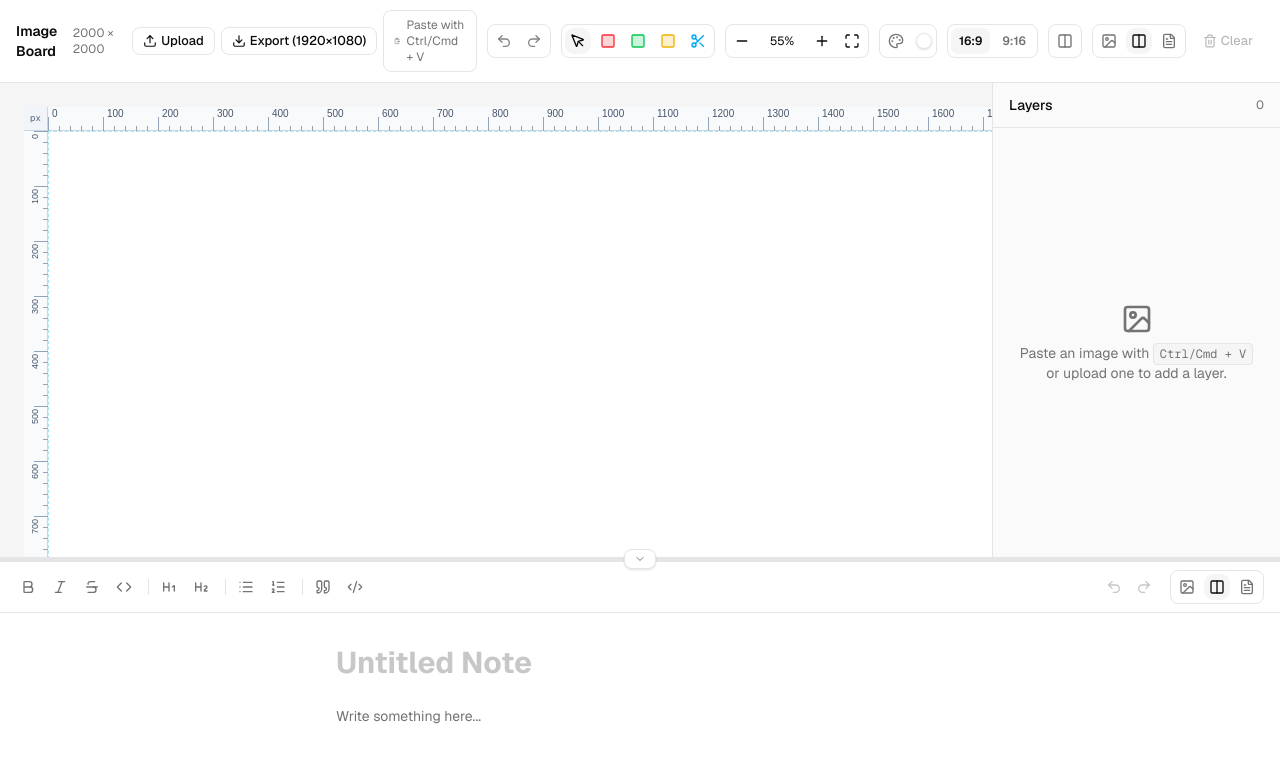
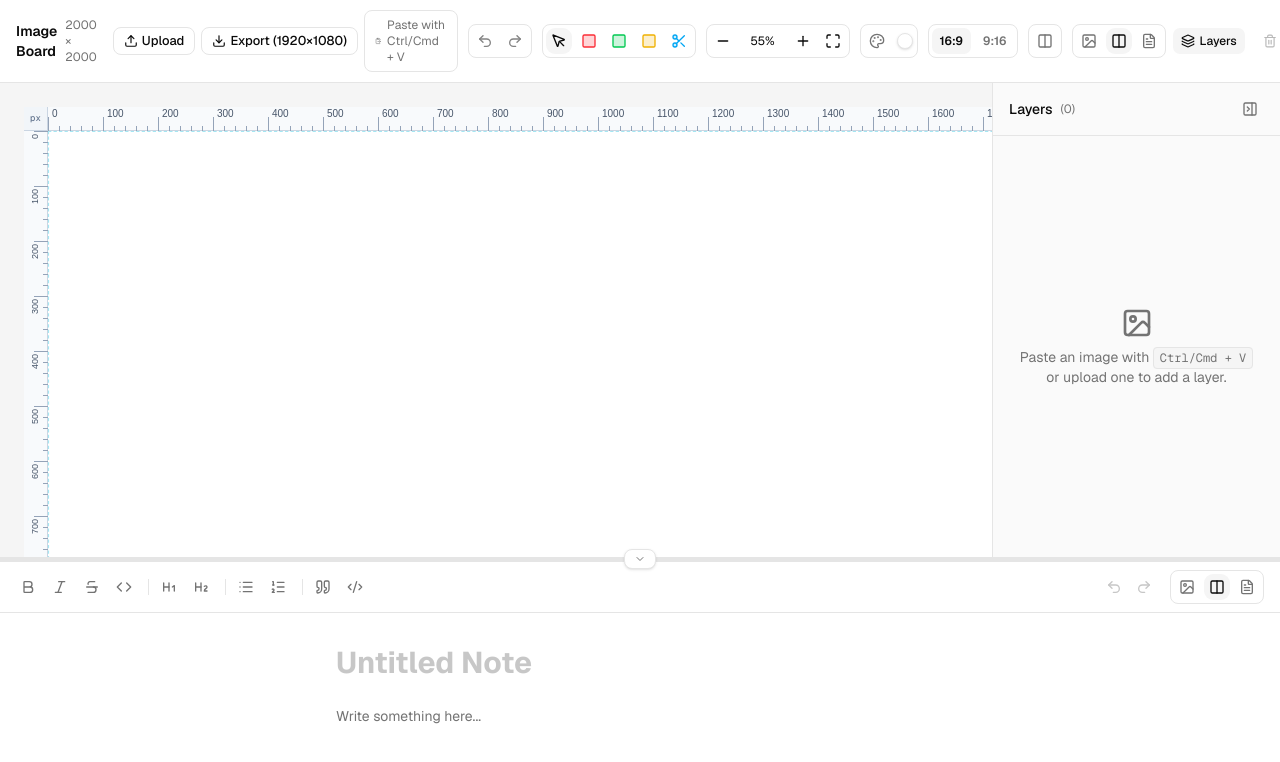
Before and after one commit to daffi99/canvasoo, a Next.js app: page / in a window 1280 px wide. Shown: the top 762 px of the page. Built offline with nearby package versions, Linux system fonts and the light colour scheme.

Commit message:
feat: add collapsible Layers panel, isolate divider arrow pointer events, and keep expand button visible when collapsed

```diff
--- a/components/canvas-editor.tsx
+++ b/components/canvas-editor.tsx
@@ -2,7 +2,7 @@
 
 import type React from "react"
 import { useCallback, useEffect, useRef, useState } from "react"
-import { ClipboardPaste, Maximize, Minus, Plus, Trash2, Upload, Undo2, Redo2, MousePointer, Square, Scissors, Columns2, Rows2, Download, Palette, ImageIcon, FileText } from "lucide-react"
+import { ClipboardPaste, Maximize, Minus, Plus, Trash2, Upload, Undo2, Redo2, MousePointer, Square, Scissors, Columns2, Rows2, Download, Palette, ImageIcon, FileText, Layers } from "lucide-react"
 import { CANVAS_SIZE, type Layer, createId } from "@/lib/editor-types"
 import { CanvasLayer } from "@/components/canvas-layer"
 import { CanvasRuler } from "@/components/canvas-ruler"
@@ -87,6 +87,7 @@ export function CanvasEditor({
   ])
   const [draggingGuidelineId, setDraggingGuidelineId] = useState<string | null>(null)
   const [bgColor, setBgColor] = useState("#ffffff")
+  const [isLayersCollapsed, setIsLayersCollapsed] = useState(false)
 
   const handleToggleAspectRatio = useCallback((ratio: "16:9" | "9:16") => {
     setAspectRatio(ratio)
@@ -957,6 +958,17 @@ export function CanvasEditor({
           <Button
             variant="ghost"
             size="sm"
+            className={cn("h-7 gap-1 px-2 text-xs", isLayersCollapsed ? "text-muted-foreground" : "bg-accent text-foreground")}
+            onClick={() => setIsLayersCollapsed(!isLayersCollapsed)}
+            title={isLayersCollapsed ? "Show Layers Section" : "Hide Layers Section"}
+          >
+            <Layers className="h-4 w-4" />
+            <span className="hidden sm:inline">Layers</span>
+          </Button>
+
+          <Button
+            variant="ghost"
+            size="sm"
             onClick={() => {
               setHistory((prev) => ({
                 past: [...prev.past, prev.present],
@@ -1103,6 +1115,7 @@ export function CanvasEditor({
         </main>
 
         {/* Layers sidebar */}
+        {!isLayersCollapsed && (
           <aside className="w-72 shrink-0 border-l border-border bg-sidebar">
             <LayersPanel
               layers={layers}
@@ -1112,8 +1125,10 @@ export function CanvasEditor({
               onToggleVisible={toggleVisible}
               onDelete={deleteLayer}
               onMove={moveLayer}
+              onToggleCollapse={() => setIsLayersCollapsed(true)}
             />
           </aside>
+        )}
       </div>
 
       <input
--- a/components/layers-panel.tsx
+++ b/components/layers-panel.tsx
@@ -1,6 +1,6 @@
 "use client"
 
-import { ArrowDown, ArrowUp, Eye, EyeOff, ImageIcon, Trash2 } from "lucide-react"
+import { ArrowDown, ArrowUp, Eye, EyeOff, ImageIcon, Trash2, PanelRightClose } from "lucide-react"
 import type { Layer } from "@/lib/editor-types"
 import { Button } from "@/components/ui/button"
 import { cn } from "@/lib/utils"
@@ -13,6 +13,7 @@ interface LayersPanelProps {
   onToggleVisible: (id: string) => void
   onDelete: (id: string) => void
   onMove: (id: string, dir: "up" | "down") => void
+  onToggleCollapse?: () => void
 }
 
 export function LayersPanel({
@@ -23,6 +24,7 @@ export function LayersPanel({
   onToggleVisible,
   onDelete,
   onMove,
+  onToggleCollapse,
 }: LayersPanelProps) {
   // Top-most layer (last in array) should appear first in the list.
   const ordered = [...layers].reverse()
@@ -30,8 +32,22 @@ export function LayersPanel({
   return (
     <div className="flex h-full flex-col">
       <div className="flex items-center justify-between border-b border-border px-4 py-3">
-        <h2 className="text-sm font-medium text-foreground">Layers</h2>
-        <span className="text-xs text-muted-foreground">{layers.length}</span>
+        <div className="flex items-center gap-2">
+          <h2 className="text-sm font-medium text-foreground">Layers</h2>
+          <span className="text-xs text-muted-foreground">({layers.length})</span>
+        </div>
+        {onToggleCollapse && (
+          <Button
+            variant="ghost"
+            size="icon"
+            className="h-7 w-7 text-muted-foreground hover:text-foreground"
+            onClick={onToggleCollapse}
+            title="Hide Layers Section"
+            aria-label="Hide Layers Section"
+          >
+            <PanelRightClose className="h-4 w-4" />
+          </Button>
+        )}
       </div>
 
       {ordered.length === 0 ? (
--- a/components/workspace.tsx
+++ b/components/workspace.tsx
@@ -60,7 +60,7 @@ export function Workspace() {
 
   const showCanvas = viewMode === "canvas" || viewMode === "split"
   const showNotepad = viewMode === "notepad" || viewMode === "split"
-  const showDivider = viewMode === "split" && !isNotepadCollapsed
+  const showDivider = viewMode === "split"
 
   return (
     <div className={cn("flex h-dvh w-full overflow-hidden bg-background", splitDirection === "horizontal" ? "flex-row" : "flex-col")}>
@@ -95,9 +95,10 @@ export function Workspace() {
         >
           {/* Toggle Collapse Button */}
           <button
+            onPointerDown={(e) => e.stopPropagation()}
             onClick={toggleNotepad}
             className={cn(
-              "absolute flex cursor-pointer items-center justify-center rounded-md border border-border bg-popover shadow-sm transition-transform hover:bg-accent",
+              "absolute flex cursor-pointer items-center justify-center rounded-md border border-border bg-popover shadow-sm transition-transform hover:bg-accent z-50",
               splitDirection === "horizontal" ? "h-8 w-5" : "h-5 w-8"
             )}
             style={{ transform: "translate(0px)" }}
```
Lines whose indentation alone changed are shown as unchanged.
